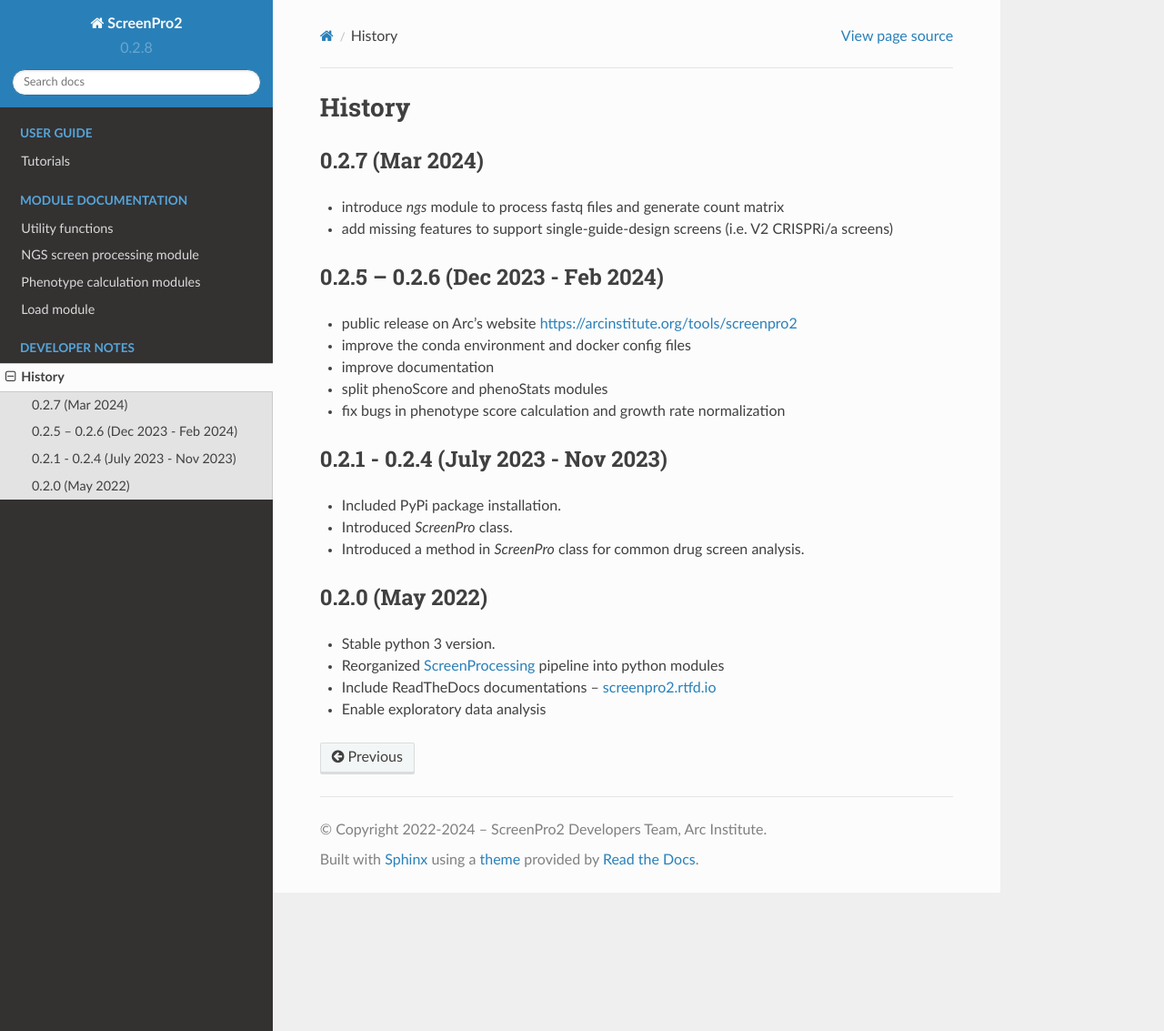
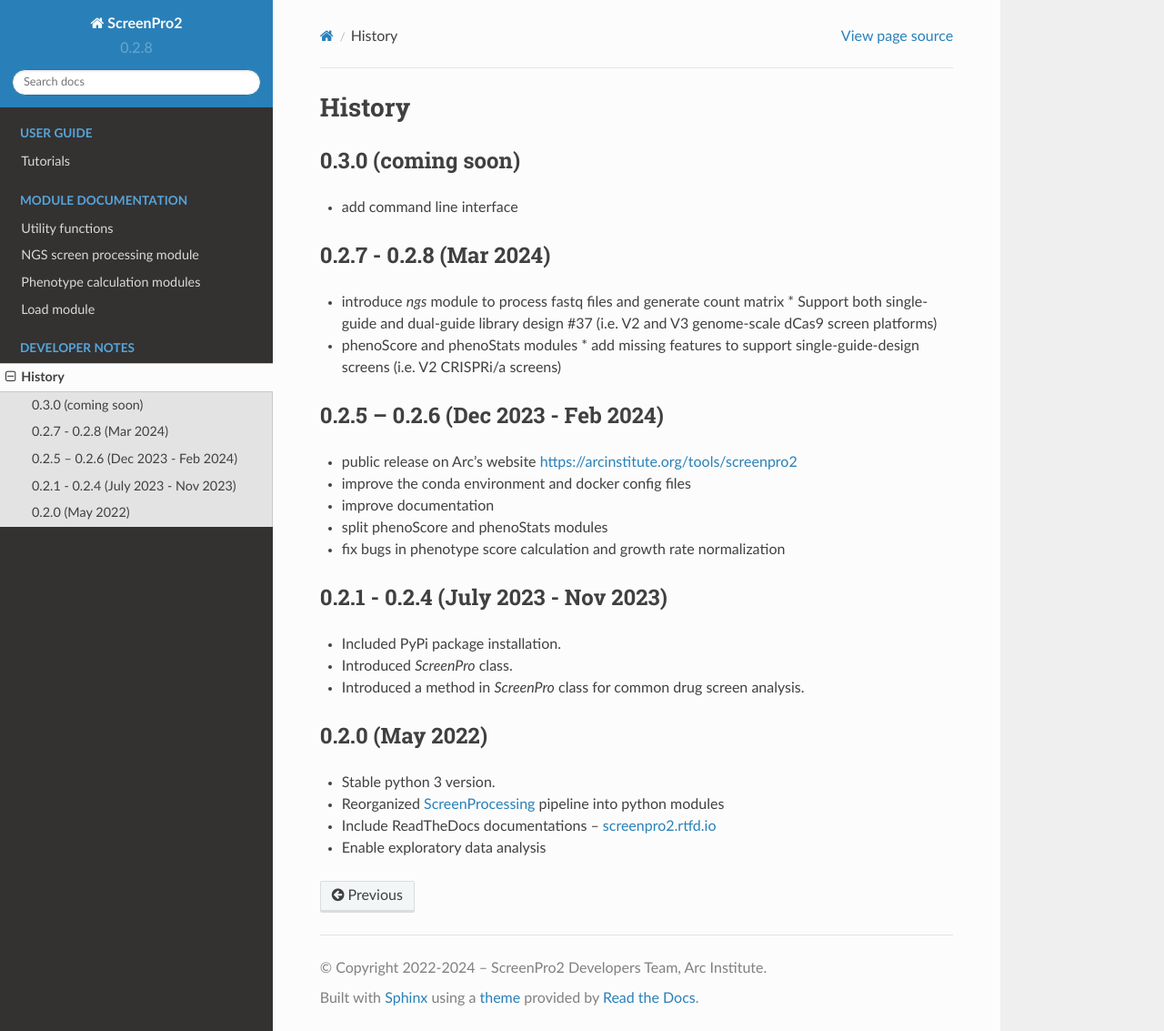
Before and after one commit to ArcInstitute/ScreenPro2, a Sphinx documentation site: the page built from docs/source/history.rst, in a window 1280 px wide and 1133 px high. Shown: the whole window at 91% size. Built offline with Sphinx 7.4.7 and the Read the Docs theme 2.0.0, drawn with Linux system fonts in a browser that asks for light colours.

Commit message:
update history doc file

```diff
--- a/docs/source/history.rst
+++ b/docs/source/history.rst
@@ -2,10 +2,17 @@
 History
 =======
 
-0.2.7 (Mar 2024)
+0.3.0 (coming soon)
+~~~~~~~~~~~~~~~~
+* add command line interface
+
+0.2.7 - 0.2.8 (Mar 2024)
 ~~~~~~~~~~~~~~~~
 * introduce `ngs` module to process fastq files and generate count matrix
-* add missing features to support single-guide-design screens (i.e. V2 CRISPRi/a screens)
+  * Support both single-guide and dual-guide library design #37
+  (i.e. V2 and V3 genome-scale dCas9 screen platforms)
+* phenoScore and phenoStats modules
+  * add missing features to support single-guide-design screens (i.e. V2 CRISPRi/a screens)
 
 0.2.5 – 0.2.6 (Dec 2023 - Feb 2024)
 ~~~~~~~~~~~~~~~~
```
